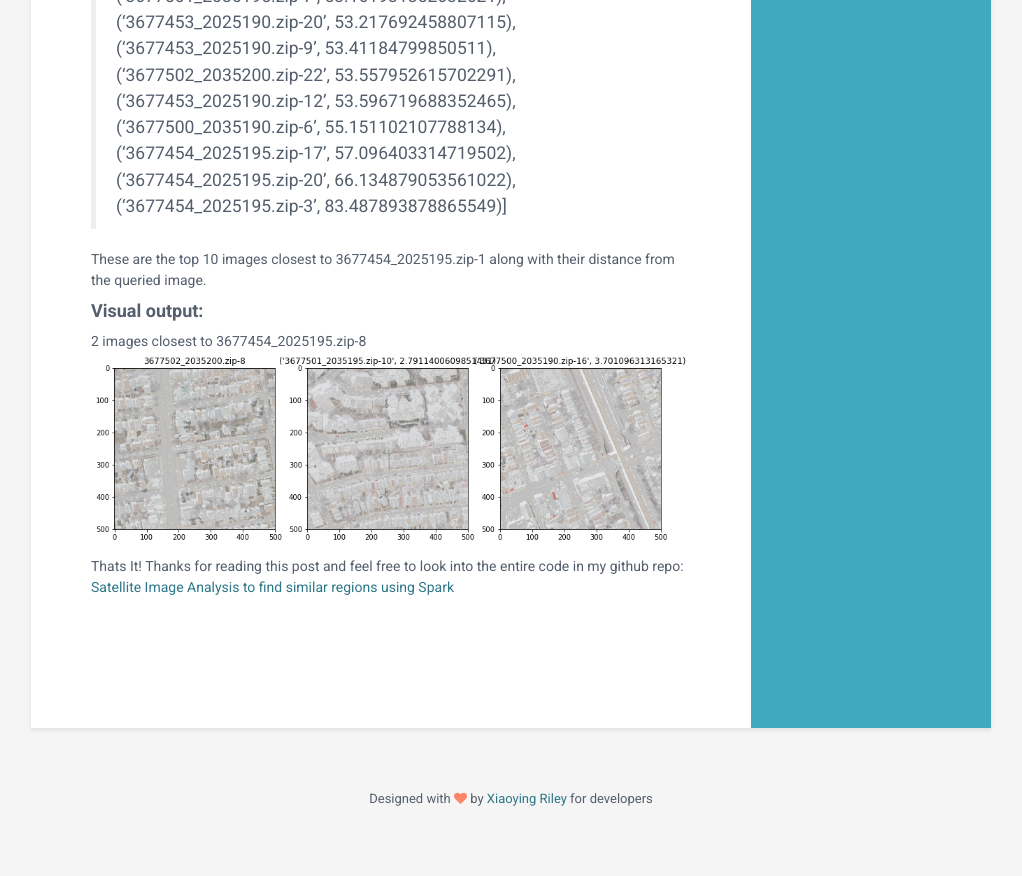
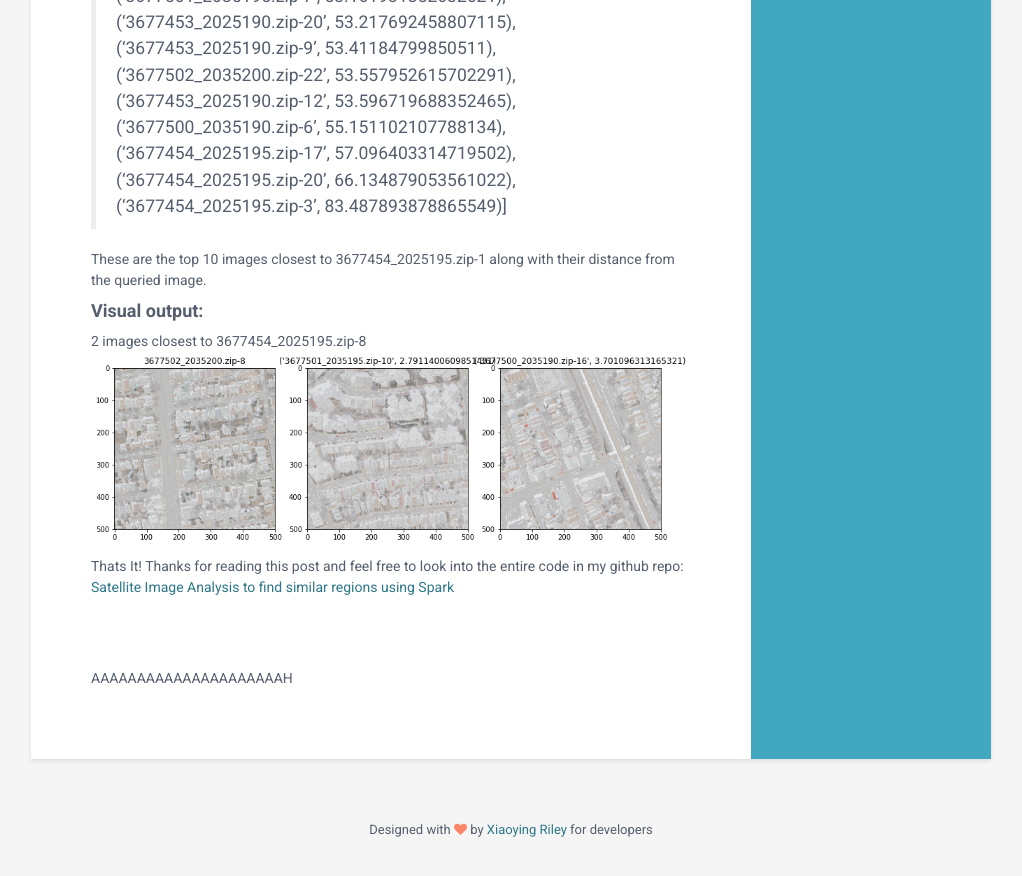
Before and after one commit to samanta-anupam/samanta-anupam.github.io, a Jekyll site: the page built from _posts/big-data/2017-11-25-similar-regions-satellite-images.md, in a window 1280 px wide and 900 px high, scrolled down 9655 px. Shown: the top 876 px of the window, without its empty margins (129-1151 px from the left). Built offline with Jekyll 4.4.1, drawn with Linux system fonts in a browser that asks for light colours; comment, search, counter and statistics services are not loaded; part of the change alters nothing that is shown.

```diff
--- a/_includes/analytics.html
+++ b/_includes/analytics.html
@@ -4,7 +4,6 @@
   (i[r].q=i[r].q||[]).push(arguments)},i[r].l=1*new Date();a=s.createElement(o),
   m=s.getElementsByTagName(o)[0];a.async=1;a.src=g;m.parentNode.insertBefore(a,m)
   })(window,document,'script','https://www.google-analytics.com/analytics.js','ga');
-
   ga('create', '{{ site.google_analytics }}', 'auto');
   ga('send', 'pageview');
 </script>
--- a/_includes/disqus-comment.html
+++ b/_includes/disqus-comment.html
@@ -1 +1 @@
-<script id="dsq-count-scr" src="//EXAMPLE.disqus.com/count.js" async></script>
+<script id="dsq-count-scr" src="https://samanta-anupam-github-io.disqus.com/count.js" async></script>
--- a/_includes/disqus.html
+++ b/_includes/disqus.html
@@ -1,16 +1,6 @@
 <div id="disqus_thread"></div>
 <script>
-
-/**
-*  RECOMMENDED CONFIGURATION VARIABLES: EDIT AND UNCOMMENT THE SECTION BELOW TO INSERT DYNAMIC VALUES FROM YOUR PLATFORM OR CMS.
-*  LEARN WHY DEFINING THESE VARIABLES IS IMPORTANT: https://disqus.com/admin/universalcode/#configuration-variables*/
-/*
-var disqus_config = function () {
-this.page.url = "{{ page.url }}";  // Replace PAGE_URL with your page's canonical URL variable
-this.page.identifier = "samanta-anupam-github-io"; // Replace PAGE_IDENTIFIER with your page's unique identifier variable
-};*/
-
-(function() { // DON'T EDIT BELOW THIS LINE
+(function() {
 var d = document, s = d.createElement('script');
 s.src = 'https://samanta-anupam-github-io.disqus.com/embed.js';
 s.setAttribute('data-timestamp', +new Date());
--- a/_includes/scripts.html
+++ b/_includes/scripts.html
@@ -4,5 +4,5 @@
     <!-- custom js -->
     <script type="text/javascript" src="{{site.baseurl}}/assets/js/main.js"></script>
     {% if site.analytics %}
-        {% include analytics.html %}
+    {% include analytics.html %}
     {% endif %}
--- a/_layouts/post.html
+++ b/_layouts/post.html
@@ -10,6 +10,7 @@ layout: default
 <br/>
 
 {% if page.comments %}
+<p>AAAAAAAAAAAAAAAAAAAAAH</p>
 {% include disqus-comment.html %}
 {% include disqus.html %}
 {% endif %}
```
